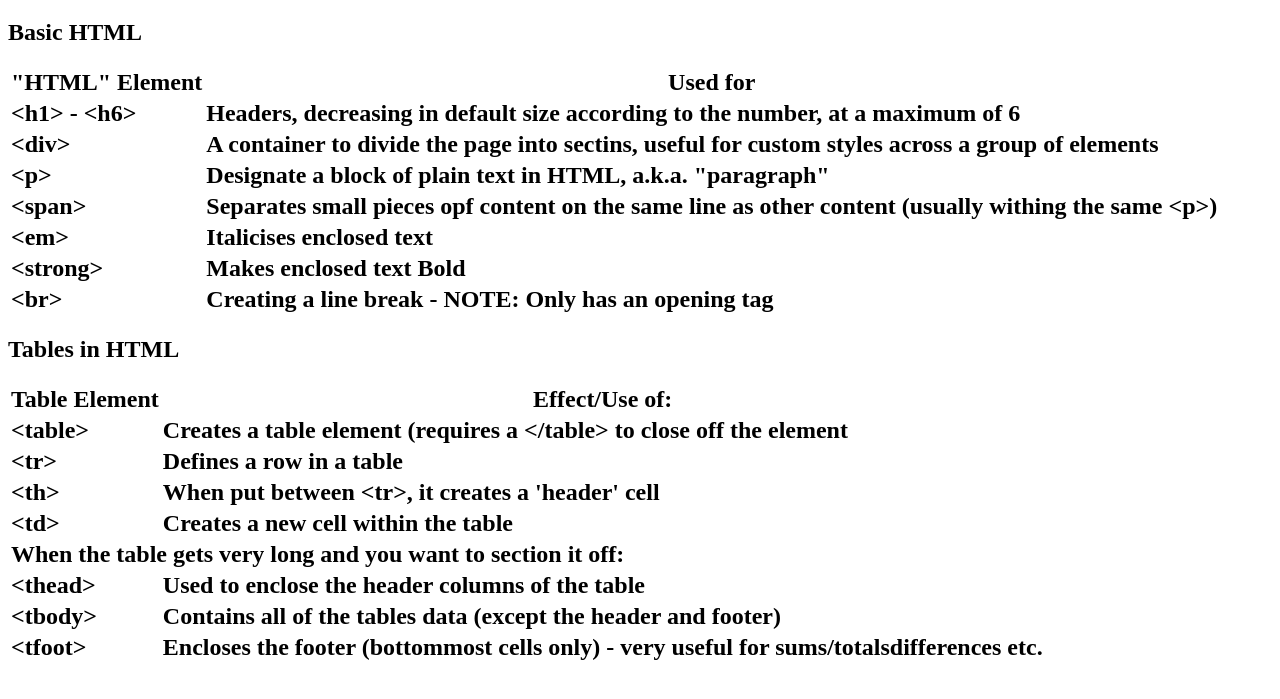
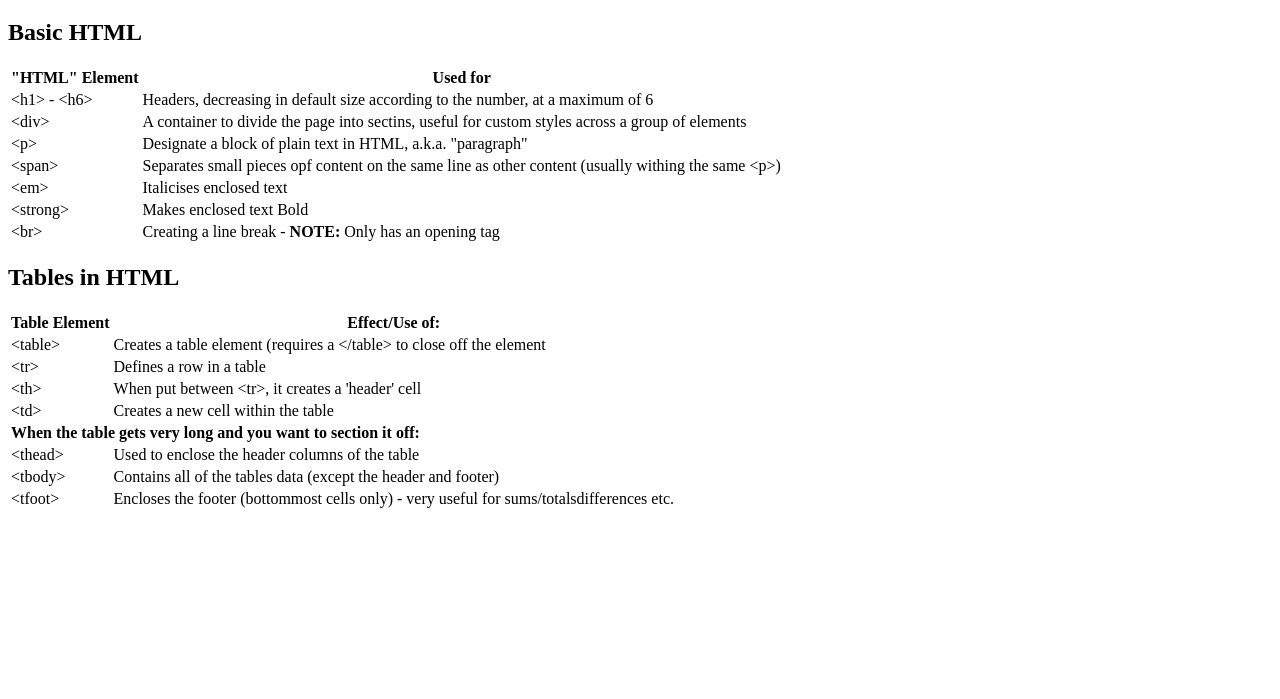
Before and after one commit to magicmax5000/MagicMax5000.github.io, a plain HTML site: page index.html in a window 1280 px wide. Shown: the part 61-760 px from the top of the page. Drawn offline with Linux system fonts and the light colour scheme; files that its build step writes are made by us from their sources.

Commit message:
Update index.html

```diff
--- a/index.html
+++ b/index.html
@@ -6,7 +6,7 @@
 </head>
 <body>
     <h1>Max Rendall's HTML basics and Tables CheatSheet!</h1>
-    <h2>Basic HTML<h2>
+    <h2>Basic HTML</h2>
     <table>
         <tr>
             <th>"HTML" Element</th>
@@ -41,7 +41,7 @@
             <td>Creating a line break - <strong>NOTE:</strong> Only has an opening tag</td>
         </tr>
     </table>
-    <h2>Tables in HTML<h2>
+    <h2>Tables in HTML</h2>
       <table>
         <tr>
          <th>Table Element</th>
```
